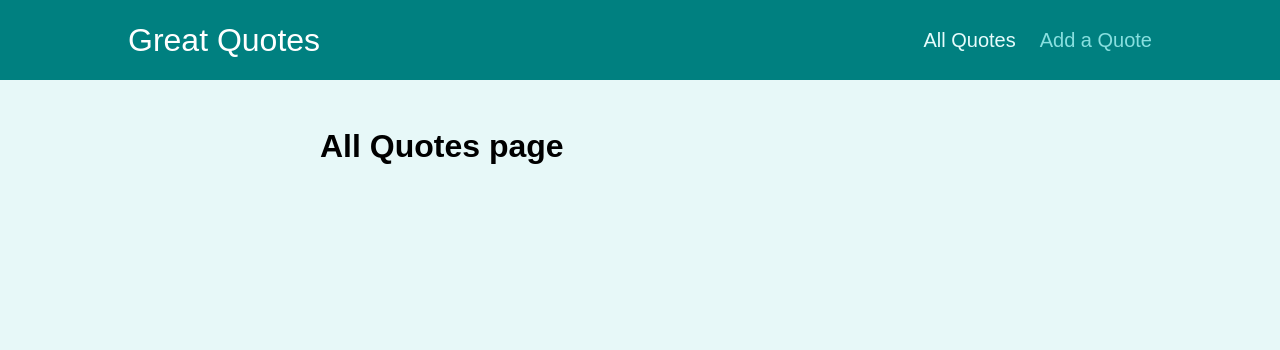
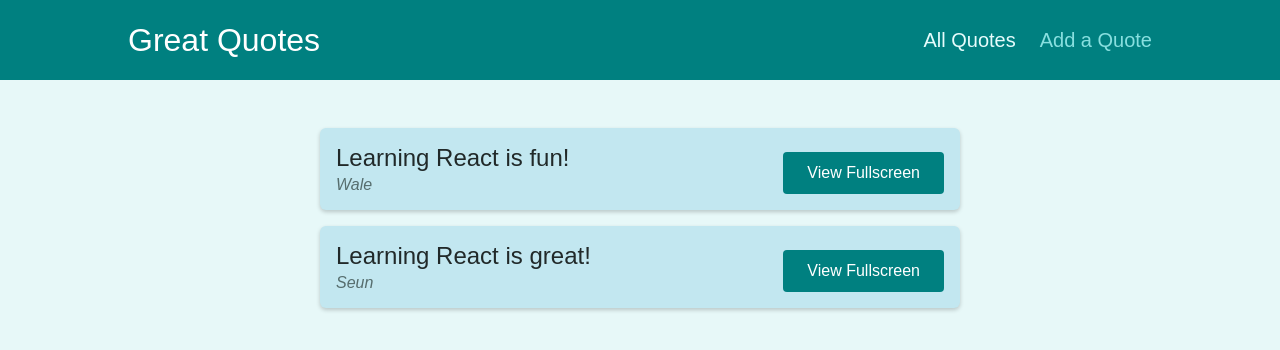
Before and after one commit to OlawaleOkemuyiwa/react-router-practice-project, a React (Create React App) app: page /quotes in a window 1280 px wide. Shown: the top 350 px of the page. Built offline with nearby package versions, Linux system fonts and the light colour scheme.

Commit message:
fouth commit

```diff
--- a/src/components/quotes/HighlightedQuote.js
+++ b/src/components/quotes/HighlightedQuote.js
@@ -1,6 +1,6 @@
 import classes from './HighlightedQuote.module.css';
 
-const HighlightedQuote = (props) => {
+const HighlightedQuote = props => {
   return (
     <figure className={classes.quote}>
       <p>{props.text}</p>
--- a/src/components/quotes/QuoteForm.js
+++ b/src/components/quotes/QuoteForm.js
@@ -1,10 +1,10 @@
 import { useRef } from 'react';
 
-import Card from '../ui/Card';
-import LoadingSpinner from '../ui/LoadingSpinner';
+import Card from '../UI/Card';
+import LoadingSpinner from '../UI/LoadingSpinner';
 import classes from './QuoteForm.module.css';
 
-const QuoteForm = (props) => {
+const QuoteForm = props => {
   const authorInputRef = useRef();
   const textInputRef = useRef();
 
@@ -16,7 +16,7 @@ const QuoteForm = (props) => {
 
     // optional: Could validate here
 
-    props.onAddQuote({ author: enteredAuthor, text: enteredText });
+    props.retrieveEnteredData({ author: enteredAuthor, text: enteredText });
   }
 
   return (
@@ -30,11 +30,11 @@ const QuoteForm = (props) => {
 
         <div className={classes.control}>
           <label htmlFor='author'>Author</label>
-          <input type='text' id='author' ref={authorInputRef} />
+          <input type='text' ref={authorInputRef} id='author' />
         </div>
         <div className={classes.control}>
           <label htmlFor='text'>Text</label>
-          <textarea id='text' rows='5' ref={textInputRef}></textarea>
+          <textarea rows='5' ref={textInputRef} id='text'></textarea>
         </div>
         <div className={classes.actions}>
           <button className='btn'>Add Quote</button>
--- a/src/components/quotes/QuoteForm.module.css
+++ b/src/components/quotes/QuoteForm.module.css
@@ -7,6 +7,7 @@
   width: 100%;
   height: 100%;
   background-color: rgba(255, 255, 255, 0.7);
+
   display: flex;
   justify-content: center;
   align-items: center;
--- a/src/components/quotes/QuoteItem.js
+++ b/src/components/quotes/QuoteItem.js
@@ -1,6 +1,7 @@
+import { Link } from 'react-router-dom';
 import classes from './QuoteItem.module.css';
 
-const QuoteItem = (props) => {
+const QuoteItem = props => {
   return (
     <li className={classes.item}>
       <figure>
@@ -9,9 +10,7 @@ const QuoteItem = (props) => {
         </blockquote>
         <figcaption>{props.author}</figcaption>
       </figure>
-      <a className='btn'>
-        View Fullscreen
-      </a>
+      <Link to={props.id} className='btn'>View Fullscreen</Link> {/*Link is in a component loaded by Route so its to prop is made relative to its parent component i.e to="quotes/'props.id' */}
     </li>
   );
 };
--- a/src/components/quotes/QuoteItem.module.css
+++ b/src/components/quotes/QuoteItem.module.css
@@ -1,12 +1,13 @@
 .item {
   margin: 1rem 0;
   padding: 1rem;
+  box-shadow: 0 2px 4px rgba(0, 0, 0, 0.2);
+  border-radius: 6px;
+  background-color: #c2e7f0;
+
   display: flex;
   justify-content: space-between;
   align-items: flex-end;
-  box-shadow: 0 2px 4px rgba(0, 0, 0, 0.2);
-  border-radius: 6px;
-  background-color: #c2e7f0;
 }
 
 .item:last-of-type {
@@ -16,12 +17,11 @@
 .item figure {
   margin: 0;
   padding: 0;
-  width: 70%;
+  flex: 0 0 70%;
 }
 
 .item blockquote {
   margin: 0;
-  text-align: left;
   font-size: 1.5rem;
   color: #212929;
 }
--- a/src/components/quotes/QuoteList.js
+++ b/src/components/quotes/QuoteList.js
@@ -3,11 +3,11 @@ import { Fragment } from 'react';
 import QuoteItem from './QuoteItem';
 import classes from './QuoteList.module.css';
 
-const QuoteList = (props) => {
+const QuoteList = props => {
   return (
     <Fragment>
       <ul className={classes.list}>
-        {props.quotes.map((quote) => (
+        {props.quotes.map(quote => (
           <QuoteItem
             key={quote.id}
             id={quote.id}
--- a/src/pages/AllQuotes.js
+++ b/src/pages/AllQuotes.js
@@ -1,7 +1,14 @@
+import QuoteList from "../components/quotes/QuoteList";
 
+const DUMMY_QUOTES = [
+  { id: 'q1', author: 'Wale', text: 'Learning React is fun!'},
+  { id: 'q2', author: 'Seun', text: 'Learning React is great!'}
+]
 
 const AllQuotes = () => {
-  return <h1>All Quotes page</h1>
+  return (
+    <QuoteList quotes={DUMMY_QUOTES} />
+  )
 }
 
 export default AllQuotes;
--- a/src/pages/NewQuote.js
+++ b/src/pages/NewQuote.js
@@ -1,7 +1,15 @@
+import QuoteForm from "../components/quotes/QuoteForm"
 
 
 const NewQuote = () => {
-  return <h1>New Quote page</h1>
+
+  const addQuoteHandler = quoteData => {
+    console.log(quoteData);
+  }
+
+  return (
+    <QuoteForm retrieveEnteredData={addQuoteHandler}/>
+  )
 }
 
 export default NewQuote
--- a/src/pages/QuoteDetail.js
+++ b/src/pages/QuoteDetail.js
@@ -1,15 +1,25 @@
 import { Fragment } from "react";
 import { Outlet, useParams } from "react-router-dom";
+import HighlightedQuote from "../components/quotes/HighlightedQuote";
 
+const DUMMY_QUOTES = [
+  { id: 'q1', author: 'Wale', text: 'Learning React is fun!'},
+  { id: 'q2', author: 'Seun', text: 'Learning React is great!'}
+]
 
 const QuoteDetail = () => {
   const { quoteId } = useParams();
 
+  const quote = DUMMY_QUOTES.find(quote => quote.id === quoteId);
+
+  if (!quote) {
+    return <p>No quote found!</p>
+  }
+
   return (
     <Fragment>
-      <h1>Quote detail page</h1>
-      <p>{quoteId}</p>
-      <Outlet />
+      <HighlightedQuote text={quote.text} author={quote.author} />
+      <Outlet />              {/*the nested Comments component is loaded and inserted here whenever the present URL matches its specfied Route path*/}
     </Fragment>
   )
 }
```
